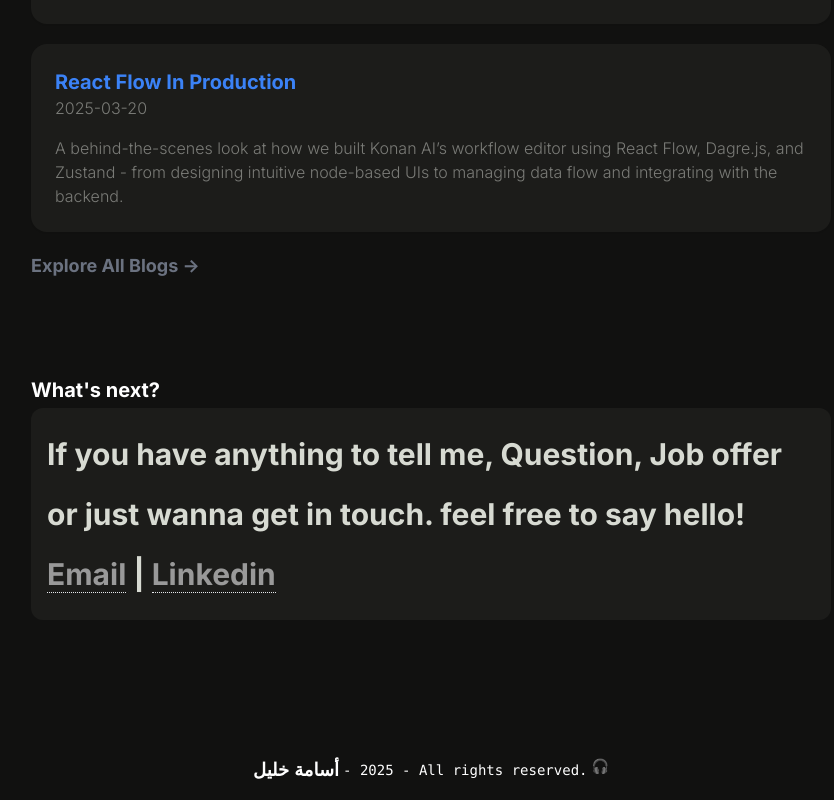
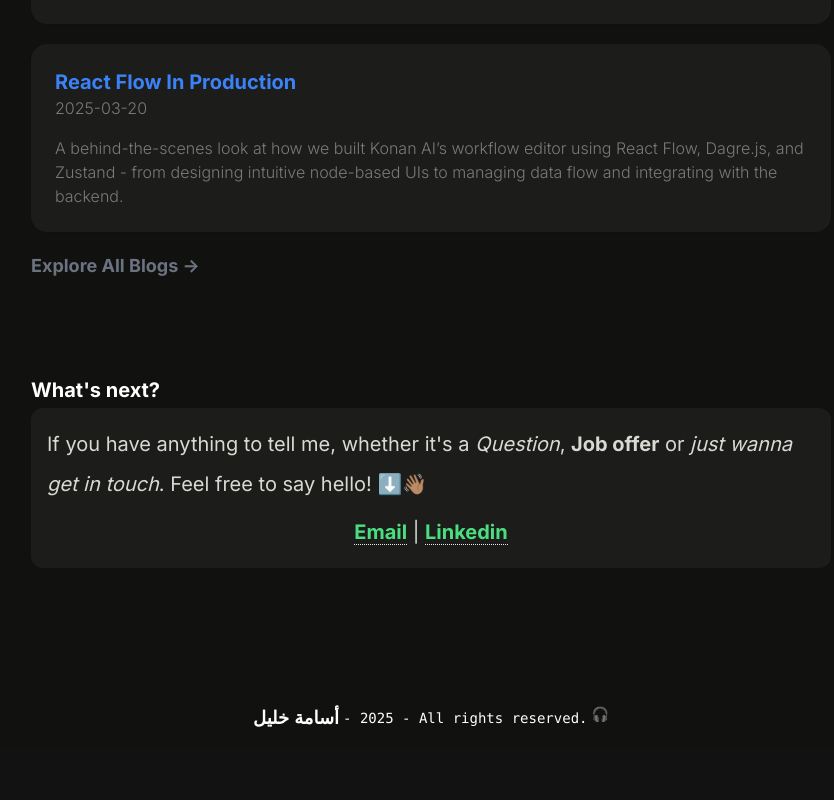
Before and after one commit to OsamaKhalilMohamed/Portfolio, a Next.js app: page / in a window 1280 px wide. Shown: the part 2522-3322 px from the top of the page, without its empty margins (209-1043 px from the left). After the commit the page ends 3270 px from the top, so only its background shows below. Built offline with nearby package versions, Linux system fonts and the light colour scheme; a web font is replaced by a local one.

Commit message:
what's next section updates

```diff
--- a/src/pages/index.tsx
+++ b/src/pages/index.tsx
@@ -406,24 +406,27 @@ export default function Home({
             </h2>
             <p
               style={{ lineHeight: 2 }}
-              className="-mt-1 mb-0 rounded-xl bg-black p-4 font-inter text-xl font-bold text-[#d7dad2] dark:bg-[#1C1C1A] md:text-3xl"
+              className="-mt-1 mb-0 rounded-xl bg-black p-4 font-inter text-xl font-medium text-[#d7dad2] dark:bg-[#1C1C1A] "
             >
-              If you have anything to tell me, Question, Job offer or just wanna
-              get in touch. feel free to say hello!
+              If you have anything to tell me, whether it's a <em>Question</em>,{" "}
+              <strong>Job offer</strong> or <em>just wanna get in touch</em>.
+              Feel free to say hello! ⬇️👋🏽
               <br />
+              <div className="m-auto mt-2 text-center">
                 <a
-                className="border-b border-dotted font-extrabold  text-[#999999]"
+                  className="m-0 border-b border-dotted text-center font-extrabold text-green-400"
                   href="mailto:osadx35@gmail.com"
                 >
                   Email
                 </a>{" "}
                 |{" "}
                 <a
-                className="border-b border-dotted font-extrabold  text-[#999999]"
+                  className="space-x-3 border-b border-dotted font-extrabold  text-green-400"
                   href="https://www.linkedin.com/in/osama-khalil98"
                 >
                   Linkedin
                 </a>
+              </div>
             </p>
           </div>
         </div>
```
Lines whose indentation alone changed are shown as unchanged.
